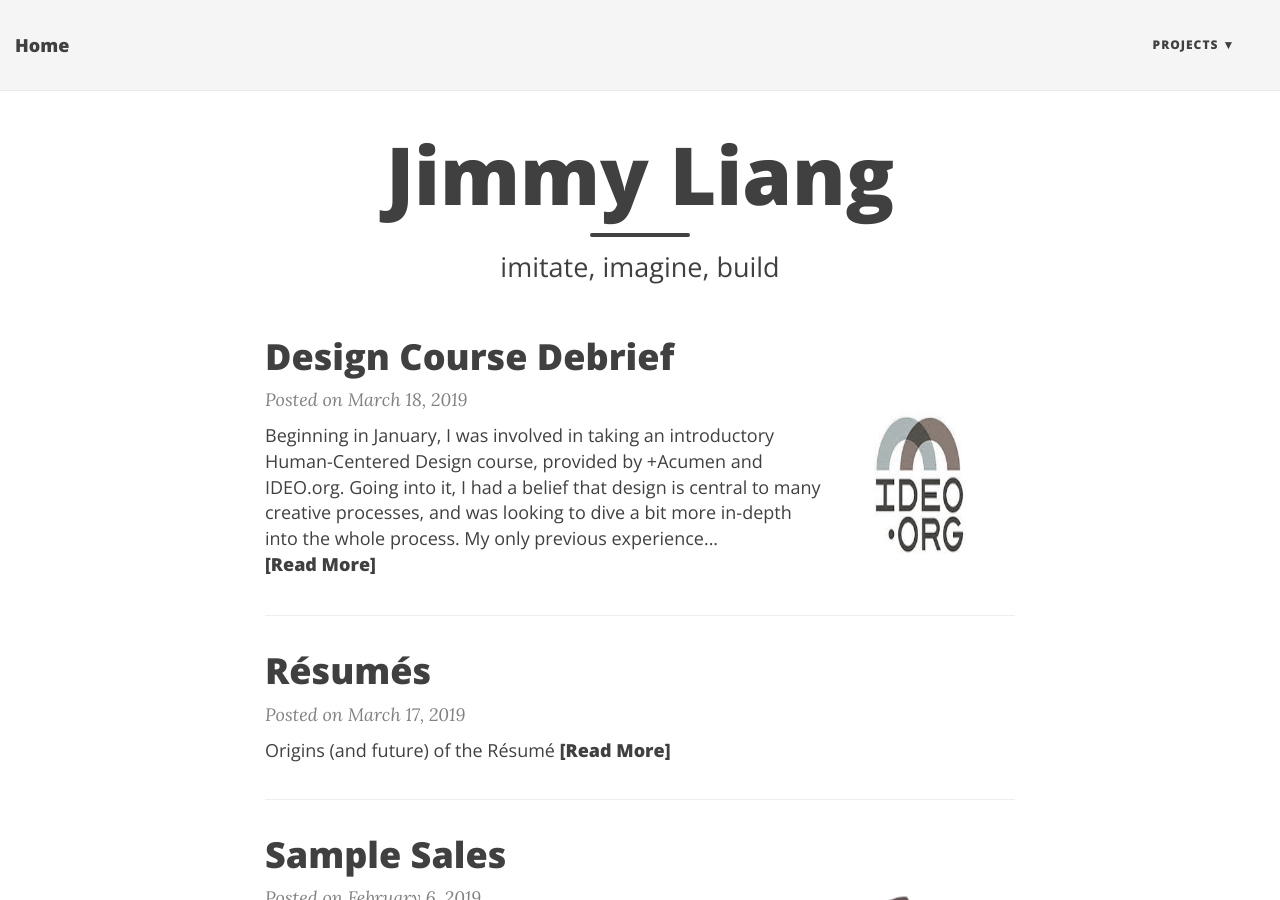
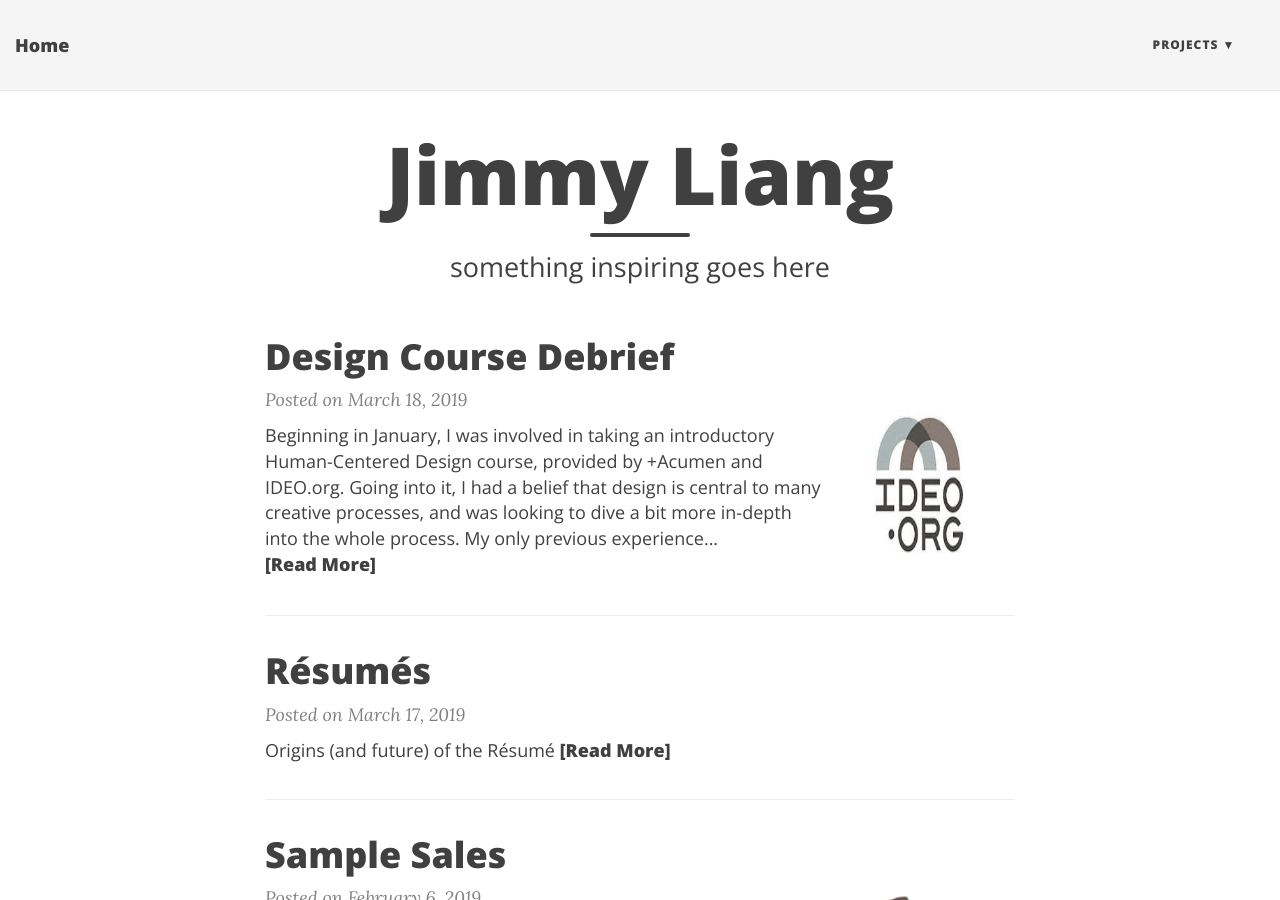
Before and after one commit to jliang117/jliang117.github.io, a Jekyll site: the page built from index.html, in a window 1280 px wide and 900 px high. Built offline with Jekyll 4.4.1, drawn with Linux system fonts in a browser that asks for light colours; nearby versions of some CDN libraries; the list of posts is cut into pages by our own code.

Commit message:
fix desc

```diff
--- a/index.html
+++ b/index.html
@@ -1,7 +1,7 @@
 ---
 layout: page
 title: Jimmy Liang
-subtitle: imitate, imagine, build
+subtitle: something inspiring goes here
 use-site-title: true
 ---
 
```
